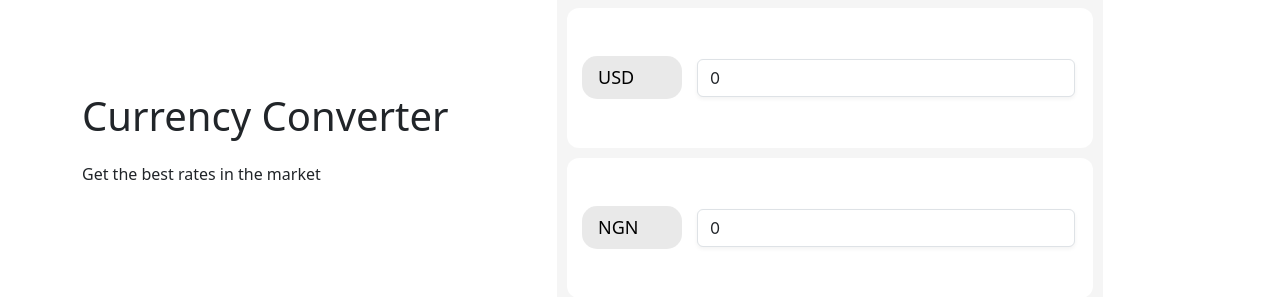
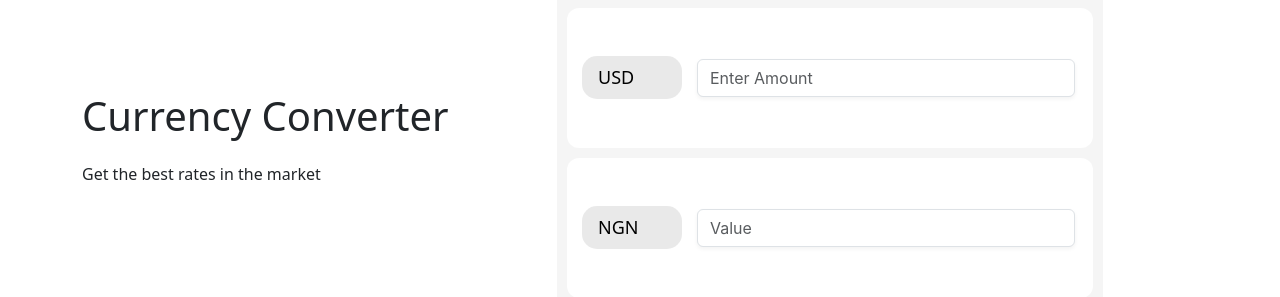
Before and after one commit to MasterIfeanyi/react-stocks-interview, a React (Create React App) app: page / in a window 1280 px wide. Shown: the part 247-544 px from the top of the page. Built offline with nearby package versions, Linux system fonts and the light colour scheme.

Commit message:
change amount input to handle zero

```diff
--- a/src/components/CurrencyConverter/MarketWatch.jsx
+++ b/src/components/CurrencyConverter/MarketWatch.jsx
@@ -27,15 +27,18 @@ const MarketWatch = () => {
 
     const [to, setTo] = useState("");
 
-    const [amount, setAmount] = useState(0);
+    const [amount, setAmount] = useState("");
 
-    const [exchangeValue, setExchangeValue] = useState(0);
+    const [exchangeValue, setExchangeValue] = useState("");
 
     const handleSelectFrom = (e) => setFrom(e.target.value)
 
     const handleSelectTo = (e) => setTo(e.target.value);
 
-    const handleAmount = (e) => setAmount(Number(e.target.value));
+    const handleAmount = (e) => {
+        const value = Number(e.target.value);
+        setAmount(value === "" ? "" : value);
+    };
 
 
     // Currency Icon Component
@@ -121,7 +124,7 @@ const MarketWatch = () => {
 
                                 <input
                                     type="number"
-                                    value={amount}
+                                    value={amount || ""}
                                     required
                                     onChange={handleAmount}
                                     className="form-control currency__amount__input"
@@ -157,7 +160,7 @@ const MarketWatch = () => {
                                     value={exchangeValue}
                                     required
                                     className="form-control currency__amount__input"
-                                    placeholder="Enter Amount"
+                                    placeholder="Value"
                                 />
 
 
```
